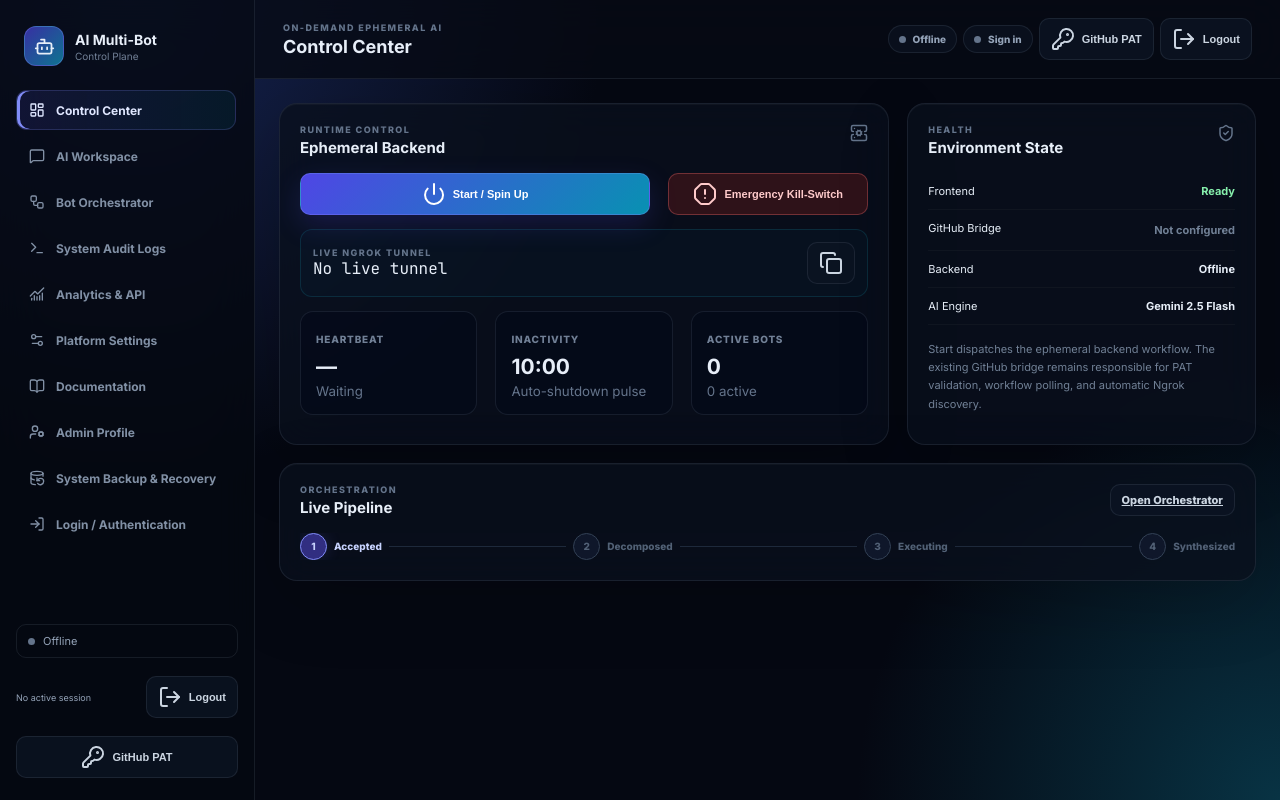
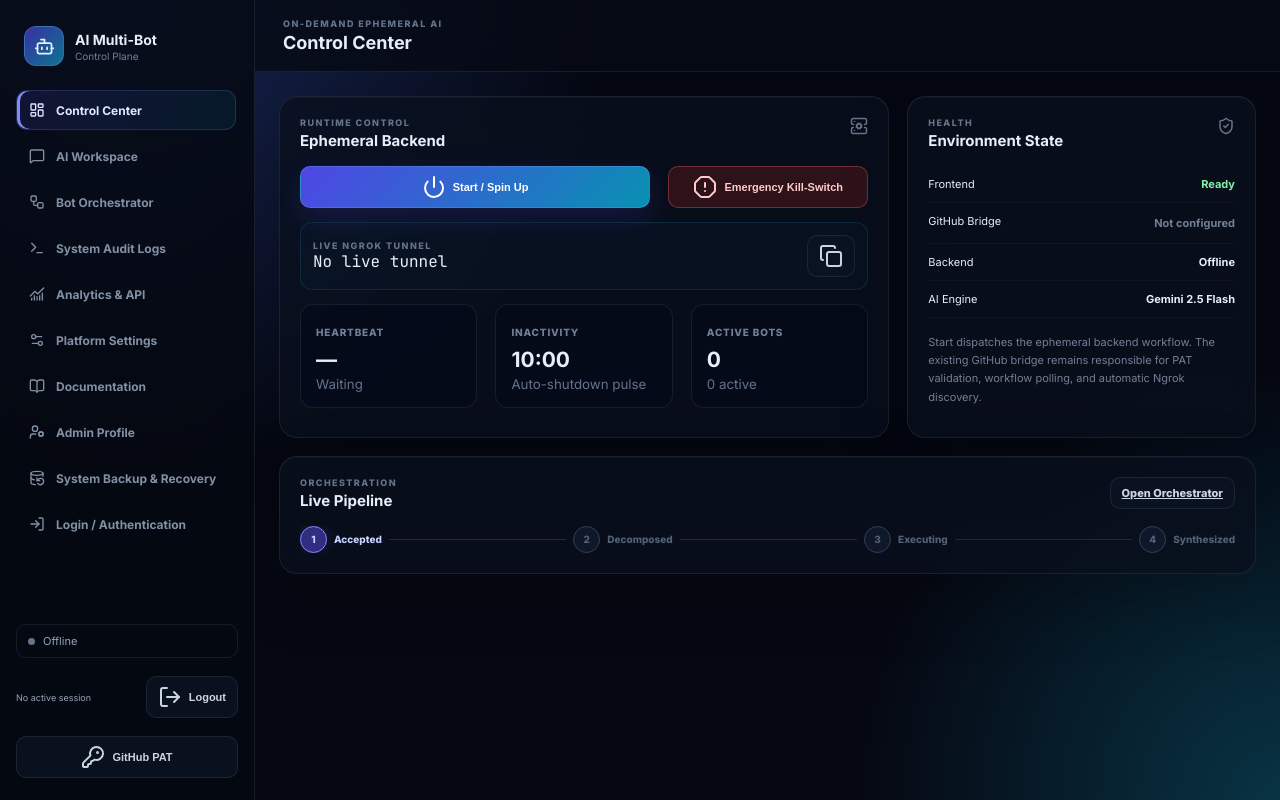
Before and after one commit to rjbaiwork-netizen/AI-Agent-Multi-Bot-Platform, a plain HTML site: page docs/index.html in a window 1280 px wide. Drawn offline with nearby package versions, Linux system fonts and the light colour scheme.

Commit message:
fix(ui): completely purge header badge and key icon from DOM

```diff
--- a/docs/index.html
+++ b/docs/index.html
@@ -34,7 +34,7 @@
 <main class="main-shell">
 <header class="topbar">
 <div class="topbar-left"><button id="menu-toggle" class="icon-btn mobile-only" aria-label="Open menu"><i data-lucide="menu"></i></button><div><p class="eyebrow">ON-DEMAND EPHEMERAL AI</p><h1 id="view-title">Control Center</h1></div></div>
-<div class="topbar-actions"><div class="header-controls"><span id="global-status" class="status-badge status-offline"><span class="status-dot"></span><span>Offline</span></span><span id="header-auth-badge" class="status-badge status-offline"><span class="status-dot"></span>PAT</span><button id="pat-modal-open" class="ghost-btn" aria-label="GitHub PAT"><i data-lucide="key-round"></i><span>GitHub PAT</span></button><button id="header-logout" class="ghost-btn" aria-label="Logout" hidden><i data-lucide="log-out"></i><span>Logout</span></button></div></div>
+
 </header>
 <section id="app-content" class="view-host" aria-live="polite"></section>
 </main>
```
